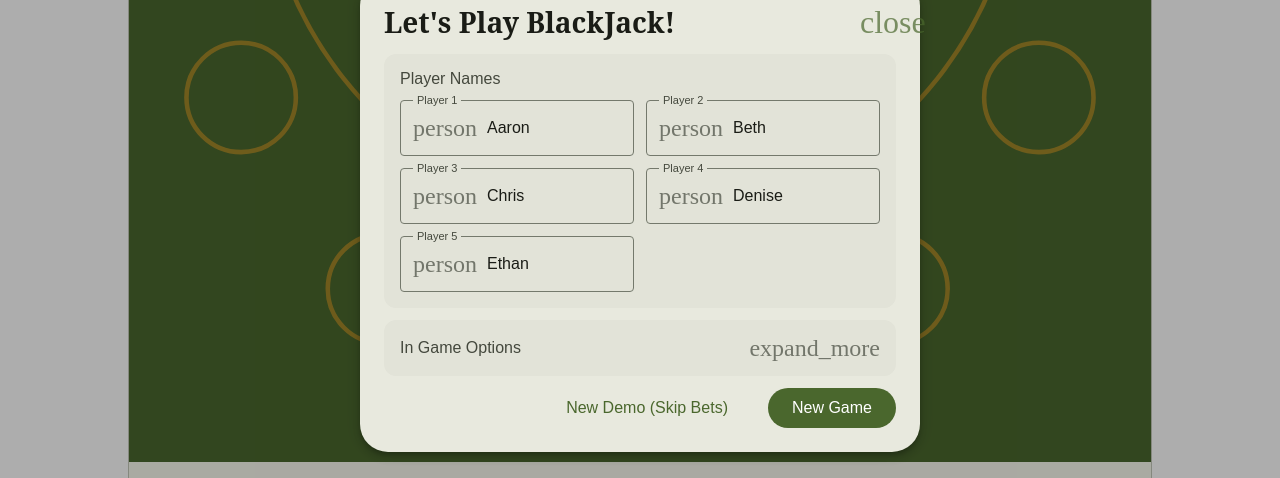
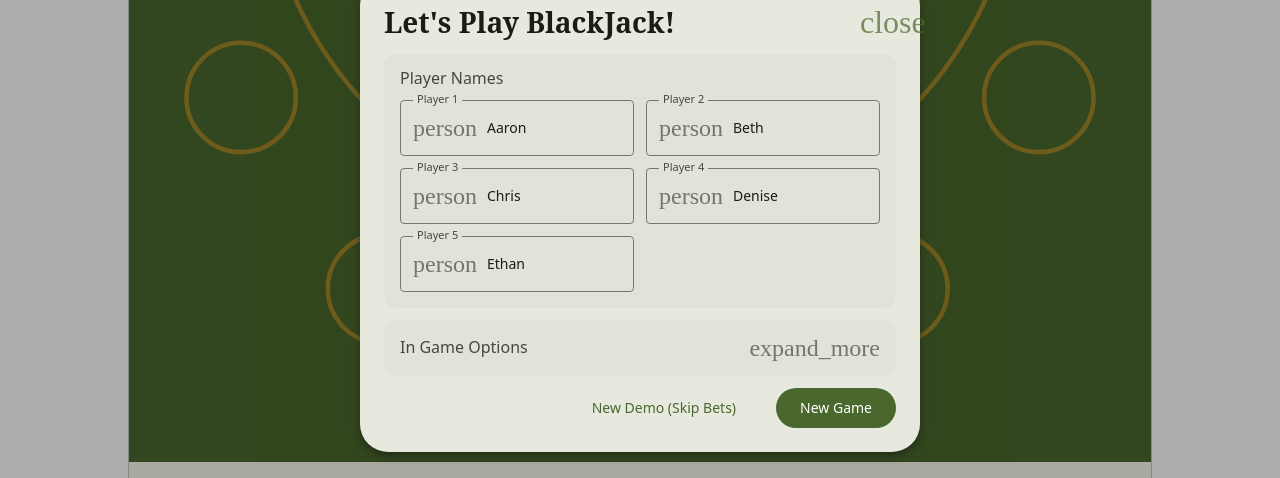
Before and after one commit to jon-r/jr_blackJackVue, a Vue app: page / in a window 1280 px wide. Shown: the part 185-663 px from the top of the page. Built offline with nearby package versions, Linux system fonts and the light colour scheme.

Commit message:
bugfixing - incorrect font name

```diff
--- a/src/styles/typography.css
+++ b/src/styles/typography.css
@@ -1,5 +1,6 @@
 body {
   font-family: var(--font-family-body);
+  font-size: var(--font-size-body-medium);
 }
 
 h1,
@@ -26,12 +27,12 @@ h2 {
 h3 {
   font-family: var(--font-family-heading);
   font-size: var(--font-size-heading-small);
-  font-weight: var(--font-weight-normal);
+  font-weight: var(--font-weight-medium);
 }
 
 h4 {
   font-size: var(--font-size-body-large);
-  font-weight: var(--font-weight-normal);
+  font-weight: var(--font-weight-medium);
 }
 
 strong {
--- a/src/styles/util.css
+++ b/src/styles/util.css
@@ -4,6 +4,7 @@
   padding: 0;
   color: inherit;
   cursor: pointer;
+  font-weight: var(--font-weight-medium);
 
   transition: background-color 300ms;
 }
--- a/src/styles/variables/font.css
+++ b/src/styles/variables/font.css
@@ -1,6 +1,6 @@
 :root {
     --font-family-heading: "Noto Serif", serif;
-    --font-family-body: "Noto Sames", sans-serif;
+    --font-family-body: "Noto Sans", sans-serif;
     --font-family-icon: "Material Symbols Rounded";
 
     --font-size-body-small: 11px;
@@ -13,5 +13,6 @@
     --font-size-heading-xl: 32px;
 
     --font-weight-bold: 600;
+    --font-weight-medium: 500;
     --font-weight-normal: 400;
 }
--- a/vite.config.ts
+++ b/vite.config.ts
@@ -13,7 +13,7 @@ export default defineConfig(() => ({
       google: {
         families: [
           { name: "Material Symbols Rounded", styles: "wght@400" },
-          { name: "Noto Sans", styles: "ital,wght@0,400;0,600;1,400" },
+          { name: "Noto Sans", styles: "ital,wght@0,400..600;1,400" },
           { name: "Noto Serif", styles: "wght@400;600" },
         ],
       },
```
